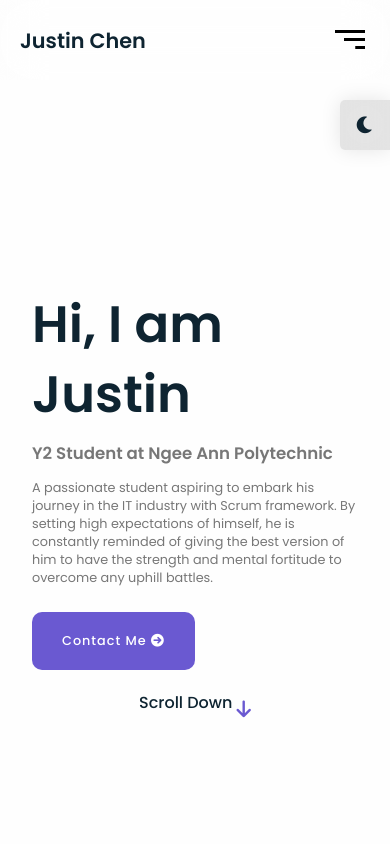
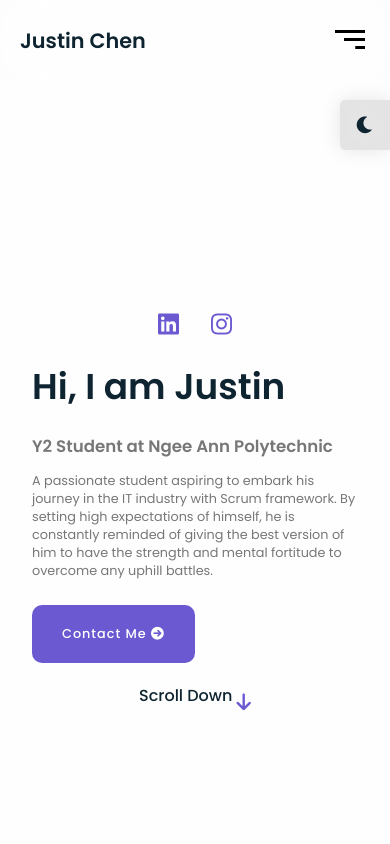
Before and after one commit to nehCnitsuJ/Personal-Portfolio, a plain HTML site: page index.html in a window 390 px wide. Shown: the top 844 px of the page. Drawn offline with nearby package versions, Linux system fonts and the light colour scheme.

Commit message:
added media icons and changed heading size mobile

```diff
--- a/css/style.css
+++ b/css/style.css
@@ -1335,9 +1335,19 @@ footer a {
 
 /*======Section for starting screen======*/
 @media screen and (min-width: 320px) and (max-width: 730px) {
-  .home-container .home-img img,
+  .home-container .home-img img {
+    display: none;
+  }
+
   .home-container .media-icons {
-    display: none;
+    flex-direction: row;
+    margin: unset;
+    justify-content: center;
+    gap: 2rem;
+  }
+
+  .home-container .info h2 {
+    font-size: 2.8em;
   }
 }
 
```
